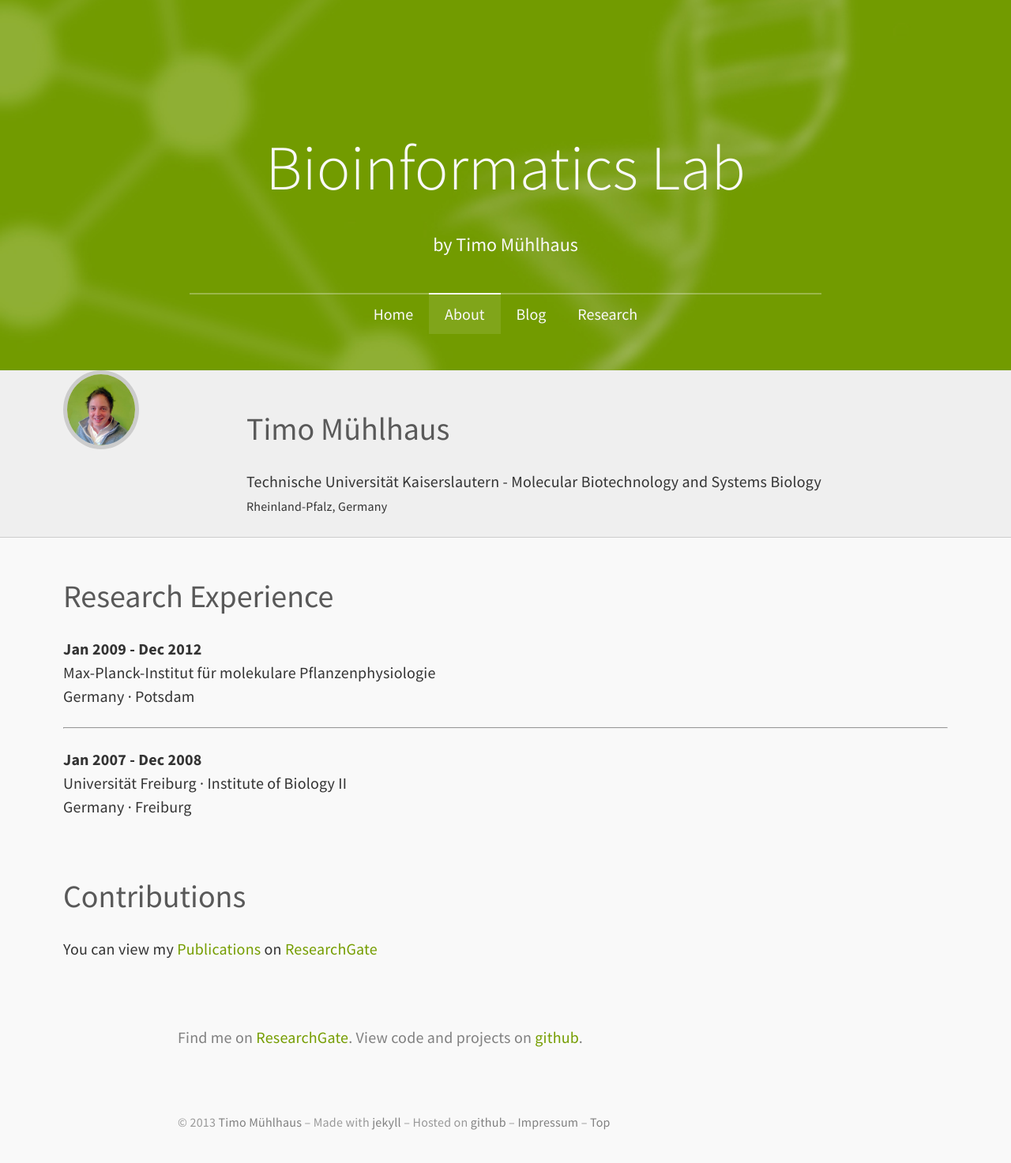
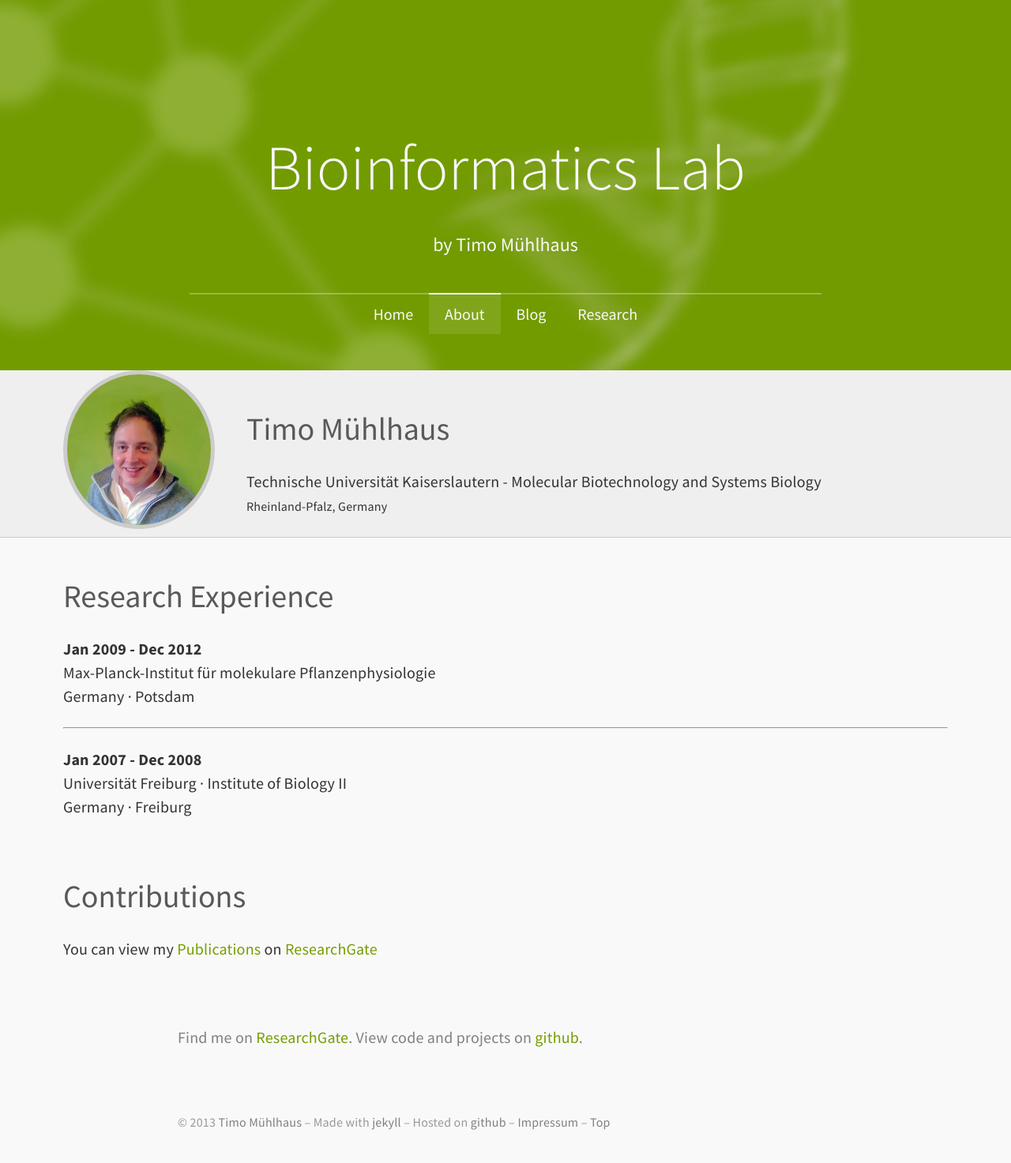
Before and after one commit to muehlhaus/muehlhaus.github.io, a Jekyll site: the page built from about/index.html, in a window 1280 px wide. Shown: the whole page at 79% size. Built offline with Jekyll 4.4.1, drawn with Linux system fonts in a browser that asks for light colours; nearby versions of some CDN libraries; Markdown is read by kramdown in place of the engine named in the settings.

Commit message:
avatar fix

```diff
--- a/assets/scss/objects/_content.scss
+++ b/assets/scss/objects/_content.scss
@@ -3,10 +3,11 @@
   border-radius: 50%;
   overflow: hidden;
   border: 5px solid #ccc;
+  width: 50%;
+  height: auto;
 
   @media (min-width : $breakpoint-m) {
-    width: 50%;
-    height: auto;
+    width: auto;
   }
 }
 .post{
```
Also changed, not shown: assets/css/main.min.css.
